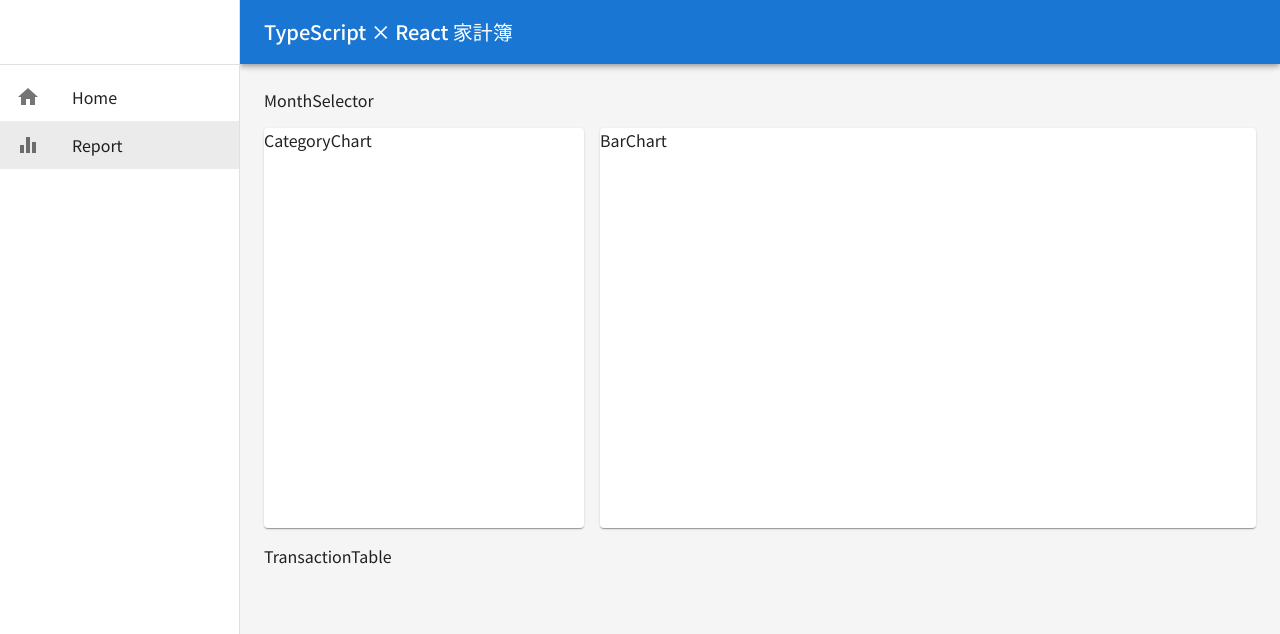
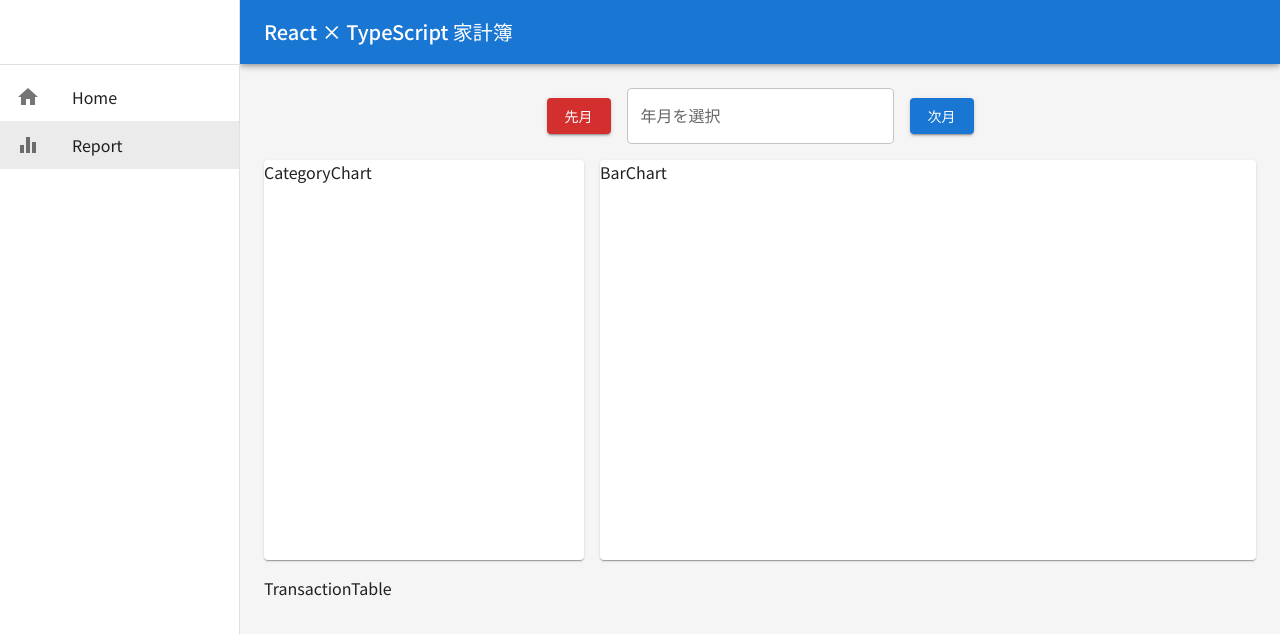
Before and after one commit to shokkun47/household-app, a React (Create React App) app: page /report in a window 1280 px wide. Shown: the top 634 px of the page. Built offline with nearby package versions, Linux system fonts and the light colour scheme; no server answers; the database is empty.

Commit message:
add new files

```diff
--- a/package.json
+++ b/package.json
@@ -12,6 +12,7 @@
     "@hookform/resolvers": "^3.9.0",
     "@mui/icons-material": "^5.16.7",
     "@mui/material": "^5.16.7",
+    "@mui/x-date-pickers": "^7.14.0",
     "@testing-library/jest-dom": "^5.17.0",
     "@testing-library/react": "^13.4.0",
     "@testing-library/user-event": "^13.5.0",
--- a/src/MonthSelector.tsx
+++ b/src/MonthSelector.tsx
@@ -1,8 +1,39 @@
+import { Box, Button } from '@mui/material'
+import { DatePicker, LocalizationProvider } from '@mui/x-date-pickers'
+import { AdapterDateFns } from '@mui/x-date-pickers/AdapterDateFnsV3'
 import React from 'react'
+import { ja } from "date-fns/locale"
 
 const MonthSelector = () => {
   return (
-    <div>MonthSelector</div>
+    <LocalizationProvider
+      dateAdapter={AdapterDateFns}
+      adapterLocale={ja}
+      dateFormats={{
+          normalDate: "yyyy年 MM月",
+      }}
+    >
+      <Box
+        sx={{ display: "flex", justifyContent: "center", alignItems: "center" }}>
+        <Button color={"error"} variant="contained">
+          先月
+        </Button>
+        <DatePicker
+          label="年月を選択"
+          sx={{ mx: 2, background: "white" }}
+          views={["year", "month"]}
+          format='yyyy/MM'
+          slotProps={{
+            toolbar: {
+              toolbarFormat: "yyyy年MM月",
+            },
+          }}
+        />
+        <Button color={"primary"} variant="contained">
+          次月
+        </Button>
+      </Box>
+    </LocalizationProvider>
   )
 }
 
--- a/src/components/layout/AppLayout.tsx
+++ b/src/components/layout/AppLayout.tsx
@@ -48,7 +48,7 @@ export default function AppLayout() {
             <MenuIcon />
           </IconButton>
           <Typography variant="h6" noWrap component="div">
-            TypeScript × React 家計簿
+            React × TypeScript 家計簿
           </Typography>
         </Toolbar>
       </AppBar>
```
Also changed, not shown: 1 other file (tests, documents, lock files or other folders).
